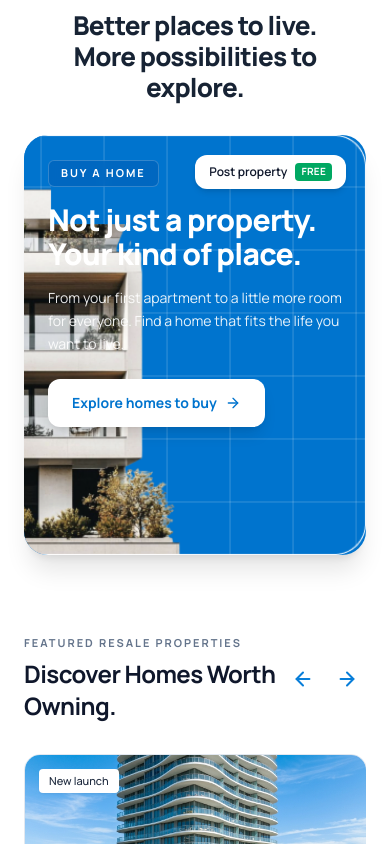
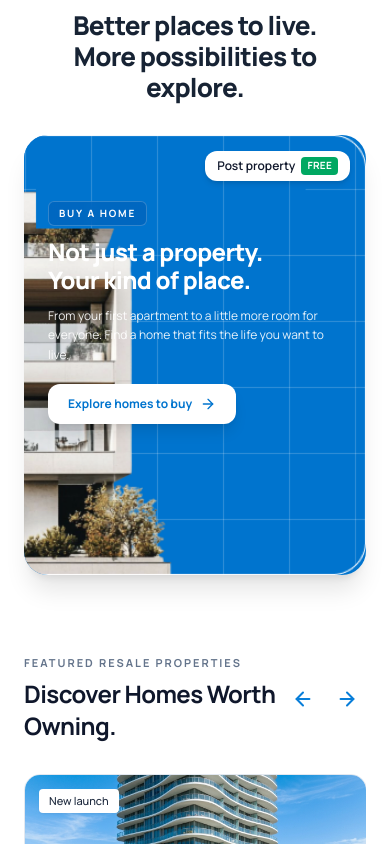
Before and after one commit to ayatiworkstechnologies/restamp-website, a Next.js app: page / in a window 390 px wide. Shown: the part 1460-2304 px from the top of the page. Built offline with nearby package versions, Linux system fonts and the light colour scheme; some icons are missing.

Commit message:
fix: complete mobile and tablet responsiveness across banners, cards, and footer

```diff
--- a/src/app/globals.css
+++ b/src/app/globals.css
@@ -21,7 +21,8 @@ button {
 
 .container-site {
   max-width: 1180px;
-  margin: auto;
+  margin-left: auto;
+  margin-right: auto;
   padding-left: 24px;
   padding-right: 24px;
 }
--- a/src/app/page.tsx
+++ b/src/app/page.tsx
@@ -126,7 +126,7 @@ export default function HomePage() {
           </div>
 
           {/* Blueprint Banner Card matching Your-home-journey.png */}
-          <div className="relative w-full rounded-[24px] sm:rounded-[32px] overflow-hidden bg-[#0074ce] shadow-xl text-white sm:aspect-[1280/400] min-h-[420px] sm:min-h-0">
+          <div className="relative w-full rounded-[24px] sm:rounded-[32px] overflow-hidden bg-[#0074ce] shadow-xl text-white min-h-[440px] sm:min-h-[400px] md:min-h-[380px] lg:min-h-[420px]">
             {/* High-resolution 2x background graphic with building cutout and blueprint grid */}
             <div
               className="absolute inset-0 w-full h-full bg-no-repeat bg-right bg-cover pointer-events-none"
@@ -139,7 +139,7 @@ export default function HomePage() {
             <Link
               href="/owner"
               aria-label="Post property for free"
-              className="absolute top-5 sm:top-6 lg:top-7 right-5 sm:right-7 lg:right-9 z-20 inline-flex items-center gap-2 bg-white hover:bg-slate-50 text-slate-900 text-xs sm:text-sm font-semibold px-3.5 sm:px-4 py-2 sm:py-2.5 rounded-xl shadow-md hover:shadow-lg hover:scale-105 active:scale-95 transition-all duration-200"
+              className="absolute top-4 sm:top-6 lg:top-7 right-4 sm:right-7 lg:right-9 z-20 inline-flex items-center gap-1.5 sm:gap-2 bg-white hover:bg-slate-50 text-slate-900 text-xs sm:text-sm font-semibold px-3 sm:px-4 py-1.5 sm:py-2.5 rounded-xl shadow-md hover:shadow-lg hover:scale-105 active:scale-95 transition-all duration-200"
             >
               <span>Post property</span>
               <span className="bg-[#00a862] text-white text-[10px] sm:text-xs font-bold px-1.5 py-0.5 rounded tracking-wide">
@@ -148,32 +148,32 @@ export default function HomePage() {
             </Link>
 
             {/* Left Content Area */}
-            <div className="relative z-10 flex flex-col justify-center h-full p-6 sm:p-8 md:p-10 lg:p-12 max-w-[550px]">
+            <div className="relative z-10 flex flex-col justify-center h-full pt-16 pb-8 sm:py-8 md:py-10 lg:py-12 px-6 sm:px-8 md:px-10 lg:px-12 w-full max-w-full md:max-w-[55%] lg:max-w-[550px]">
               {/* Eyebrow badge */}
-              <div className="inline-block self-start mb-4 sm:mb-5">
-                <span className="inline-flex items-center px-3 py-1 rounded-md bg-[#005fb8]/60 border border-white/20 text-white text-[11px] font-bold tracking-[0.18em] uppercase backdrop-blur-xs">
+              <div className="inline-block self-start mb-3 sm:mb-5">
+                <span className="inline-flex items-center px-2.5 sm:px-3 py-1 rounded-md bg-[#005fb8]/60 border border-white/20 text-white text-[10px] sm:text-[11px] font-bold tracking-[0.18em] uppercase backdrop-blur-xs">
                   BUY A HOME
                 </span>
               </div>
 
               {/* Title */}
-              <h3 className="text-3xl sm:text-4xl lg:text-[42px] font-extrabold text-white tracking-tight leading-[1.14]">
+              <h3 className="text-2xl sm:text-3xl md:text-4xl lg:text-[42px] font-extrabold text-white tracking-tight leading-[1.16]">
                 Not just a property.
                 <br />
                 Your kind of place.
               </h3>
 
               {/* Subtitle */}
-              <p className="text-white/90 text-sm sm:text-[15px] leading-relaxed mt-4 max-w-md font-normal">
+              <p className="text-white/90 text-xs sm:text-sm md:text-[15px] leading-relaxed mt-3 sm:mt-4 max-w-md font-normal">
                 From your first apartment to a little more room for everyone.
                 Find a home that fits the life you want to live.
               </p>
 
               {/* CTA Button */}
-              <div className="mt-6 sm:mt-8">
+              <div className="mt-5 sm:mt-8">
                 <Link
                   href="/buy"
-                  className="inline-flex items-center gap-2 bg-white hover:bg-slate-50 text-[#0074ce] hover:text-[#005fa8] text-sm sm:text-[15px] font-bold px-6 sm:px-7 py-3.5 rounded-xl shadow-lg hover:shadow-xl hover:-translate-y-0.5 active:translate-y-0 transition-all duration-200 group"
+                  className="inline-flex items-center gap-2 bg-white hover:bg-slate-50 text-[#0074ce] hover:text-[#005fa8] text-xs sm:text-sm md:text-[15px] font-bold px-5 sm:px-7 py-3 sm:py-3.5 rounded-xl shadow-lg hover:shadow-xl hover:-translate-y-0.5 active:translate-y-0 transition-all duration-200 group"
                 >
                   <span>Explore homes to buy</span>
                   <ArrowRight size={16} className="group-hover:translate-x-1 transition-transform duration-200" />
@@ -395,10 +395,10 @@ export default function HomePage() {
             />
 
             {/* Readability gradient mask for smaller screens */}
-            <div className="absolute inset-0 bg-gradient-to-r from-[#0074ce] via-[#0074ce]/90 to-transparent sm:via-[#0074ce]/70 md:via-[#0074ce]/35 lg:via-transparent pointer-events-none" />
+            <div className="absolute inset-0 bg-gradient-to-r from-[#0074ce] via-[#0074ce]/95 to-[#0074ce]/40 sm:via-[#0074ce]/80 md:via-[#0074ce]/60 md:to-transparent lg:via-[#0074ce]/20 lg:to-transparent pointer-events-none" />
 
             {/* Left Content Area */}
-            <div className="relative z-10 flex flex-col justify-center min-h-[380px] sm:min-h-[400px] lg:min-h-[420px] p-6 sm:p-8 md:p-10 lg:p-12 max-w-[560px]">
+            <div className="relative z-10 flex flex-col justify-center min-h-[380px] sm:min-h-[400px] lg:min-h-[420px] p-6 sm:p-8 md:p-10 lg:p-12 w-full max-w-full md:max-w-[52%] lg:max-w-[540px]">
               {/* Eyebrow / Subtitle */}
               <p className="text-white/90 text-xs sm:text-sm md:text-[15px] font-normal leading-relaxed">
                 Take control of your home journey with ease — anywhere, anytime.
@@ -411,16 +411,16 @@ export default function HomePage() {
                 App today!
               </h2>
 
-              {/* App Store & Google Play Badges - Side by Side */}
-              <div className="flex flex-row items-center gap-3 sm:gap-4 mt-5 sm:mt-6">
+              {/* App Store & Google Play Badges - Responsive & Side by Side */}
+              <div className="flex flex-wrap sm:flex-nowrap items-center gap-2.5 sm:gap-3.5 mt-5 sm:mt-6">
                 {/* Apple App Store */}
                 <a
                   href="#download-ios"
                   aria-label="Download on the App Store"
-                  className="inline-flex items-center gap-2.5 sm:gap-3 bg-white/12 hover:bg-white/20 active:scale-95 backdrop-blur-md border border-white/25 hover:border-white/40 rounded-xl px-3.5 py-2 sm:px-4 sm:py-2.5 text-white transition-all duration-200 shadow-sm hover:shadow-md shrink-0 group"
+                  className="inline-flex items-center gap-2 sm:gap-2.5 bg-white/12 hover:bg-white/20 active:scale-95 backdrop-blur-md border border-white/25 hover:border-white/40 rounded-xl px-3 py-2 sm:px-3.5 sm:py-2.5 text-white transition-all duration-200 shadow-sm hover:shadow-md shrink-0 group"
                 >
                   <svg
-                    className="w-5 h-6 shrink-0 drop-shadow-xs"
+                    className="w-4.5 h-5.5 sm:w-5 sm:h-6 shrink-0 drop-shadow-xs"
                     viewBox="0 0 20 24"
                     fill="none"
                     xmlns="http://www.w3.org/2000/svg"
@@ -435,10 +435,10 @@ export default function HomePage() {
                     />
                   </svg>
                   <div className="text-left">
-                    <span className="text-[9px] sm:text-[10px] text-white/80 font-semibold block uppercase tracking-wider leading-none mb-0.5">
+                    <span className="text-[8.5px] sm:text-[9.5px] text-white/80 font-semibold block uppercase tracking-wider leading-none mb-0.5">
                       Download on the
                     </span>
-                    <span className="text-xs sm:text-sm md:text-[15px] font-bold text-white block leading-tight whitespace-nowrap">
+                    <span className="text-xs sm:text-sm font-bold text-white block leading-tight whitespace-nowrap">
                       App Store
                     </span>
                   </div>
@@ -448,10 +448,10 @@ export default function HomePage() {
                 <a
                   href="#download-android"
                   aria-label="Download on Google Play"
-                  className="inline-flex items-center gap-2.5 sm:gap-3 bg-white/12 hover:bg-white/20 active:scale-95 backdrop-blur-md border border-white/25 hover:border-white/40 rounded-xl px-3.5 py-2 sm:px-4 sm:py-2.5 text-white transition-all duration-200 shadow-sm hover:shadow-md shrink-0 group"
+                  className="inline-flex items-center gap-2 sm:gap-2.5 bg-white/12 hover:bg-white/20 active:scale-95 backdrop-blur-md border border-white/25 hover:border-white/40 rounded-xl px-3 py-2 sm:px-3.5 sm:py-2.5 text-white transition-all duration-200 shadow-sm hover:shadow-md shrink-0 group"
                 >
                   <svg
-                    className="w-5 h-6 shrink-0 drop-shadow-xs"
+                    className="w-4.5 h-5.5 sm:w-5 sm:h-6 shrink-0 drop-shadow-xs"
                     viewBox="0 0 21 24"
                     fill="none"
                     xmlns="http://www.w3.org/2000/svg"
@@ -474,10 +474,10 @@ export default function HomePage() {
                     />
                   </svg>
                   <div className="text-left">
-                    <span className="text-[9px] sm:text-[10px] text-white/80 font-semibold block uppercase tracking-wider leading-none mb-0.5">
+                    <span className="text-[8.5px] sm:text-[9.5px] text-white/80 font-semibold block uppercase tracking-wider leading-none mb-0.5">
                       Download on the
                     </span>
-                    <span className="text-xs sm:text-sm md:text-[15px] font-bold text-white block leading-tight whitespace-nowrap">
+                    <span className="text-xs sm:text-sm font-bold text-white block leading-tight whitespace-nowrap">
                       Google Play
                     </span>
                   </div>
@@ -489,12 +489,12 @@ export default function HomePage() {
 
         {/* Bottom Banner */}
         <section className="border-t border-slate-200">
-          <div className="container-site py-8 flex justify-between gap-5 items-center">
+          <div className="container-site py-8 flex flex-col sm:flex-row justify-between gap-4 sm:gap-5 items-start sm:items-center">
             <div>
-              <h2 className="font-semibold text-slate-900">
+              <h2 className="font-semibold text-slate-900 text-base sm:text-lg">
                 The right address changes everything.
               </h2>
-              <p className="text-xs text-slate-500 mt-2">
+              <p className="text-xs text-slate-500 mt-1 sm:mt-2">
                 Your next chapter starts with Restamp.
               </p>
             </div>
--- a/src/components/layout/Footer.tsx
+++ b/src/components/layout/Footer.tsx
@@ -3,8 +3,8 @@ import Image from 'next/image';
 
 export default function Footer() {
   return (
-    <footer className="bg-[#0b1622] text-slate-400 pt-16 sm:pt-20 pb-10 sm:pb-12 border-t border-slate-800">
-      <div className="container-site grid grid-cols-1 sm:grid-cols-2 md:grid-cols-4 gap-10 text-sm">
+    <footer className="bg-[#0b1622] text-slate-400 pt-12 sm:pt-16 md:pt-20 pb-8 sm:pb-10 md:pb-12 border-t border-slate-800">
+      <div className="container-site grid grid-cols-1 sm:grid-cols-2 md:grid-cols-4 gap-8 sm:gap-10 text-sm pb-12 sm:pb-16 md:pb-18">
         {/* Brand Column */}
         <div>
           <Link
@@ -98,8 +98,13 @@ export default function Footer() {
         </div>
       </div>
 
+      {/* Horizontal Divider Line */}
+      <div className="container-site">
+        <div className="border-t border-slate-800/80 w-full" />
+      </div>
+
       {/* Bottom Copyright Strip */}
-      <div className="container-site mt-16 sm:mt-20 pt-8 sm:pt-10 border-t border-slate-800/80 text-center text-xs text-slate-400">
+      <div className="container-site pt-8 pb-2 text-center text-xs text-slate-400">
         <p className="flex flex-wrap items-center justify-center gap-x-2 gap-y-1">
           <span>Copyright @ 2026 by Restamp - All Right Reserved</span>
           <span className="hidden sm:inline text-slate-600">|</span>
```
Also changed, not shown: 1 other file (tests, documents, lock files or other folders).
